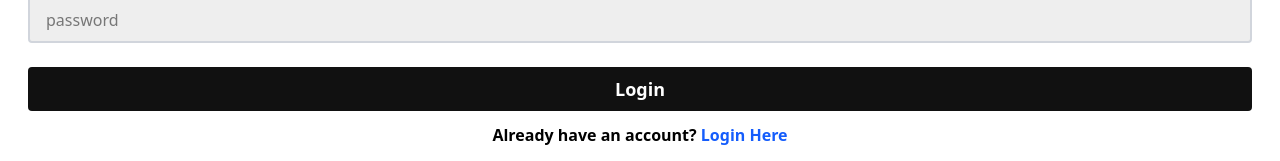
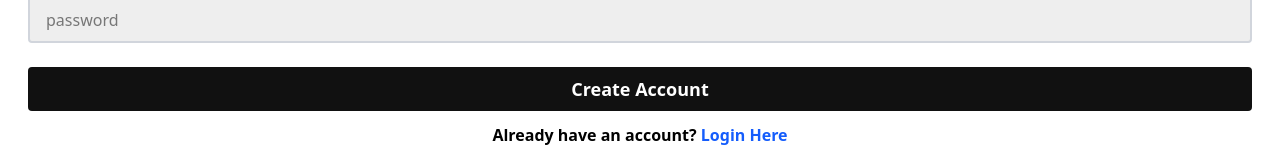
Before and after one commit to Sahadipankar/Xpressly-Ride, a React (Vite) app in the folder Frontend/: page /captain-signup in a window 1280 px wide. Shown: the part 357-518 px from the top of the page. Built offline with nearby package versions, Linux system fonts and the light colour scheme.

Commit message:
Update button text from 'Login' to 'Create Account' in Captain and User Sign Up pages

```diff
--- a/Frontend/src/Pages/CaptainSignUp.jsx
+++ b/Frontend/src/Pages/CaptainSignUp.jsx
@@ -79,7 +79,7 @@ const CaptainSignUp = () => {
                         value={password}
                         onChange={(e) => setPassword(e.target.value)}
                     />
-                    <button className='bg-[#111] text-white font-semibold mb-3 rounded-sm px-4 py-2 w-full text-lg placeholder:text-base'>Login</button>
+                    <button className='bg-[#111] text-white font-semibold mb-3 rounded-sm px-4 py-2 w-full text-lg placeholder:text-base'>Create Account</button>
 
                 </form>
 
--- a/Frontend/src/Pages/Home.jsx
+++ b/Frontend/src/Pages/Home.jsx
@@ -8,7 +8,7 @@ const Home = () => { // Home component serves as the landing page for the applic
             <div className='bg-cover bg-center bg-[url(https://images.unsplash.com/photo-1557404763-69708cd8b9ce?q=80&w=764&auto=format&fit=crop&ixlib=rb-4.1.0&ixid=M3wxMjA3fDB8MHxwaG90by1wYWdlfHx8fGVufDB8fHx8fA%3D%3D)] h-screen pt-8 w-full flex justify-between flex-col'>
                 <img className='w-17 ml-6' src="https://upload.wikimedia.org/wikipedia/commons/c/cc/Uber_logo_2018.png" alt="Uber Logo" />
                 <div className='bg-white px-4 pb-7 py-4'>
-                    <h2 className='text-[28px] font-bold'>Get Stared with Uber</h2>
+                    <h2 className='text-[28px] font-bold'>Get Started with Uber</h2>
                     <Link className='flex items-center justify-center w-full bg-black text-white py-3 mt-5 rounded' to="/login">Continue</Link>
                 </div>
             </div>
--- a/Frontend/src/Pages/UserSignUp.jsx
+++ b/Frontend/src/Pages/UserSignUp.jsx
@@ -80,7 +80,7 @@ const UserSignUp = () => {
                         value={password}
                         onChange={(e) => setPassword(e.target.value)}
                     />
-                    <button className='bg-[#111] text-white font-semibold mb-3 rounded-sm px-4 py-2 w-full text-lg placeholder:text-base'>Login</button>
+                    <button className='bg-[#111] text-white font-semibold mb-3 rounded-sm px-4 py-2 w-full text-lg placeholder:text-base'>Create Account</button>
 
                 </form>
 
```
